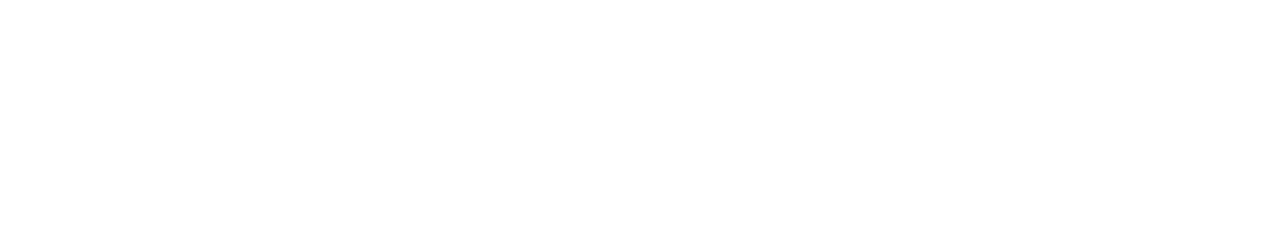
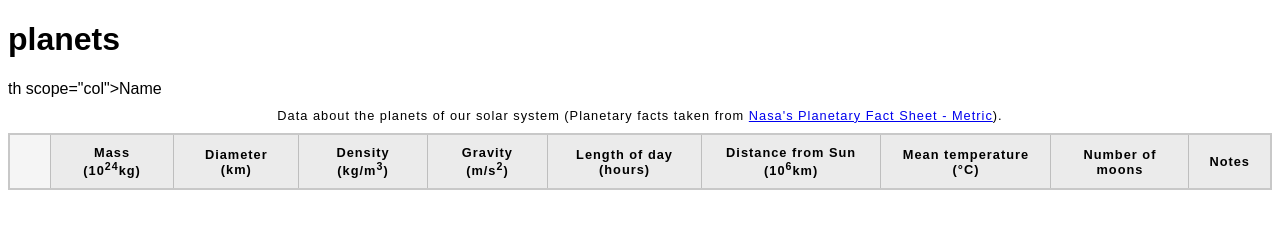
Before and after one commit to aarifsikri/Aarif, a plain HTML site: page activity2/part2/blank-template.html in a window 1280 px wide. Drawn offline with Linux system fonts and the light colour scheme.

Commit message:
commit 2
row 1 created

```diff
--- a/activity2/part2/blank-template.html
+++ b/activity2/part2/blank-template.html
@@ -10,11 +10,33 @@
   <head>
     <meta charset="utf-8">
     <meta name="viewport" content="width=device-width">
-    <title>Planet Data /title>
+    <title>Planet Data </title>
     <link href="minimal-table.css" rel="stylesheet" type="text/css">
   </head>
   <body>
     <h1>planets</h1>
+    <table>
+      <caption>Data about the planets of our solar system (Planetary facts taken from <a href="http://nssdc.gsfc.nasa.gov/planetary/factsheet/">Nasa's Planetary Fact Sheet - Metric</a>).</caption>
+    <thead>
+      <tr>
+        <td colspan="2"></td>
+        th scope="col">Name</th>
+    <th scope="col">Mass (10<sup>24</sup>kg)</th>
+    <th scope="col">Diameter (km)</th>
+    <th scope="col">Density (kg/m<sup>3</sup>)</th>
+    <th scope="col">Gravity (m/s<sup>2</sup>)</th>
+    <th scope="col">Length of day (hours)</th>
+    <th scope="col">Distance from Sun (10<sup>6</sup>km)</th>
+    <th scope="col">Mean temperature (°C)</th>
+    <th scope="col">Number of moons</th>
+    <th scope="col">Notes</th>
+      </tr>
+    </thead>
+
+
+
+
+    </table>
 
 
   </body>
```
